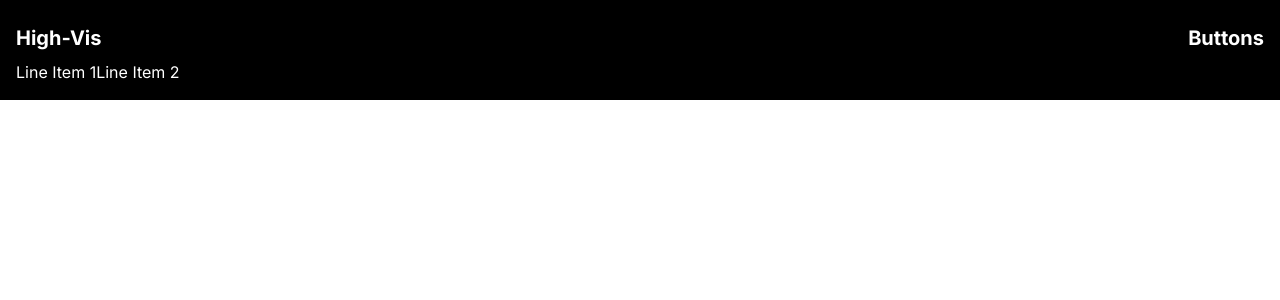
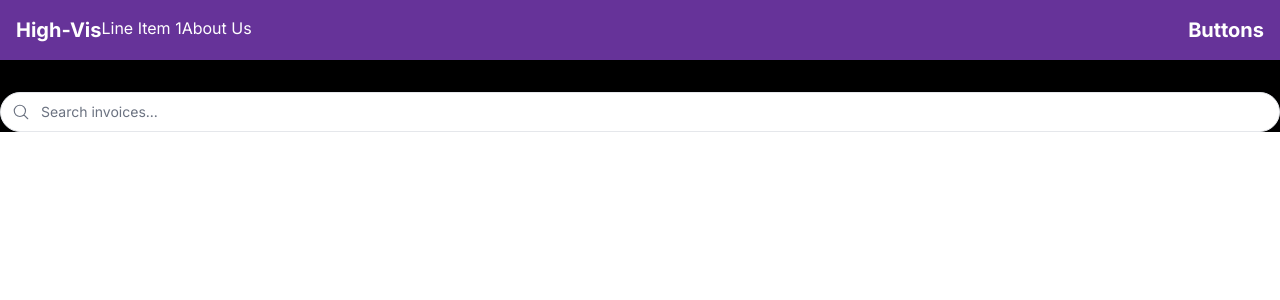
Before and after one commit to willsonr8/High-Vis, a Next.js app in the folder frontend/: page / in a window 1280 px wide. Shown: the top 300 px of the page. Built offline with nearby package versions, Linux system fonts and the light colour scheme.

Commit message:
Adds search bar and mods navbar

```diff
--- a/frontend/package.json
+++ b/frontend/package.json
@@ -11,6 +11,7 @@
     "build-storybook": "storybook build"
   },
   "dependencies": {
+    "@heroicons/react": "^2.1.5",
     "axios": "^1.7.2",
     "next": "14.2.4",
     "react": "^18",
--- a/frontend/src/app/globals.css
+++ b/frontend/src/app/globals.css
@@ -20,27 +20,40 @@
   background-color: black;
 }
 
+.global-navbar {
+  background-color: rebeccapurple;
+  width: 100%;
+  padding: 8px;
+}
+
 .title-container {
-  padding: 8px;
 }
 
 .home-header {
   display: flex;
-  padding-top: 16px;
-  padding-left: 8px;
-  padding-right: 8px;
+  padding: 8px;
   position: relative;
 }
 
 .header-left {
   margin-right: auto;
+  display: flex;
+  justify-items: center;
 }
 
 .header-right {
   margin-left: auto;
+  display: flex;
 }
 
-.navbar-items {
-  display: flex;
-  padding: 8px;
+.navbar-item {
+  color: white;
+  justify-items: center;
+  align-items: center;
+  justify-content: center;
 }
+
+.primary-search {
+  border-radius: 2rem;
+  padding: 9px 0 9px 2.5rem;
+}
--- a/frontend/src/app/page.tsx
+++ b/frontend/src/app/page.tsx
@@ -1,12 +1,14 @@
 import React from "react";
 import UserInterface from "@/components/UserInterface";
+import NavBar from "@/components/NavBar";
 import HomePage from "@/components/HomePage";
 
 const Home: React.FC = () => {
   return (
-      <div>
+      <div className={"all-container"}>
           {/*<UserInterface backendName={"flask"}/>*/}
-          <HomePage></HomePage>
+          <NavBar/>
+          <HomePage/>
       </div>
   )
 }
--- a/frontend/src/components/HomePage.tsx
+++ b/frontend/src/components/HomePage.tsx
@@ -1,23 +1,11 @@
+import Search from "@/components/Search"
 
 function HomePage() {
     return (
-        <div className={"all-container"}>
-            <header className={"title-container"}>
-                <div className={"home-header bg-black"}>
-                    <div className={"header-left"}>
-                        <h2 className={"title-text text-xl text-white font-bold"}>{"High-Vis"}</h2>
-                    </div>
-                    <div className={"header-right"}>
-                        <h2 className={"title-text text-xl text-white font-bold"}>{"Buttons"}</h2>
-                    </div>
-                </div>
-                <div className={"navbar bg-black"}>
-                    <div className={"navbar-items"}>
-                        <a className={"navbar-text text-white"}>{"Line Item 1"}</a>
-                        <a className={"navbar-text text-white"}>{"Line Item 2"}</a>
-                    </div>
-                </div>
-            </header>
+        <div className="w-full">
+            <div className="mt-4 mb-4 flex items-center justify-between gap-2 md:mt-8 md:mb-8">
+                <Search placeholder="Search invoices..."/>
+            </div>
         </div>
     )
 }
--- /dev/null
+++ b/frontend/src/components/NavBar.tsx
@@ -0,0 +1,18 @@
+function NavBar() {
+    return (
+            <nav className={"global-navbar"}>
+                <div className={"home-header"}>
+                    <div className={"header-left"}>
+                        <h2 className={"title-text text-xl text-white font-bold"}>{"High-Vis"}</h2>
+                        <a className={"navbar-item"}>Line Item 1</a>
+                        <a className={"navbar-item"}>About Us</a>
+                    </div>
+                    <div className={"header-right"}>
+                        <h2 className={"title-text text-xl text-white font-bold"}>{"Buttons"}</h2>
+                    </div>
+                </div>
+            </nav>
+    )
+}
+
+export default NavBar
--- /dev/null
+++ b/frontend/src/components/Search.tsx
@@ -0,0 +1,25 @@
+'use client';
+
+import { MagnifyingGlassIcon } from '@heroicons/react/24/outline';
+
+export default function Search({ placeholder }: { placeholder: string }) {
+  function handleSearch(term: string) {
+    console.log(term);
+  }
+
+  return (
+    <div className="relative flex flex-1 flex-shrink-0">
+      <label htmlFor="search" className="sr-only">
+        Search
+      </label>
+      <input
+        className=" primary-search peer block w-full border border-gray-200 text-sm outline-2 placeholder:text-gray-500"
+        placeholder={placeholder}
+        onChange={(e) => {
+          handleSearch(e.target.value);
+        }}
+      />
+      <MagnifyingGlassIcon className="absolute left-3 top-1/2 h-[18px] w-[18px] -translate-y-1/2 text-gray-500 peer-focus:text-gray-900" />
+    </div>
+  );
+}
```
Also changed, not shown: 1 other file (tests, documents, lock files or other folders).
